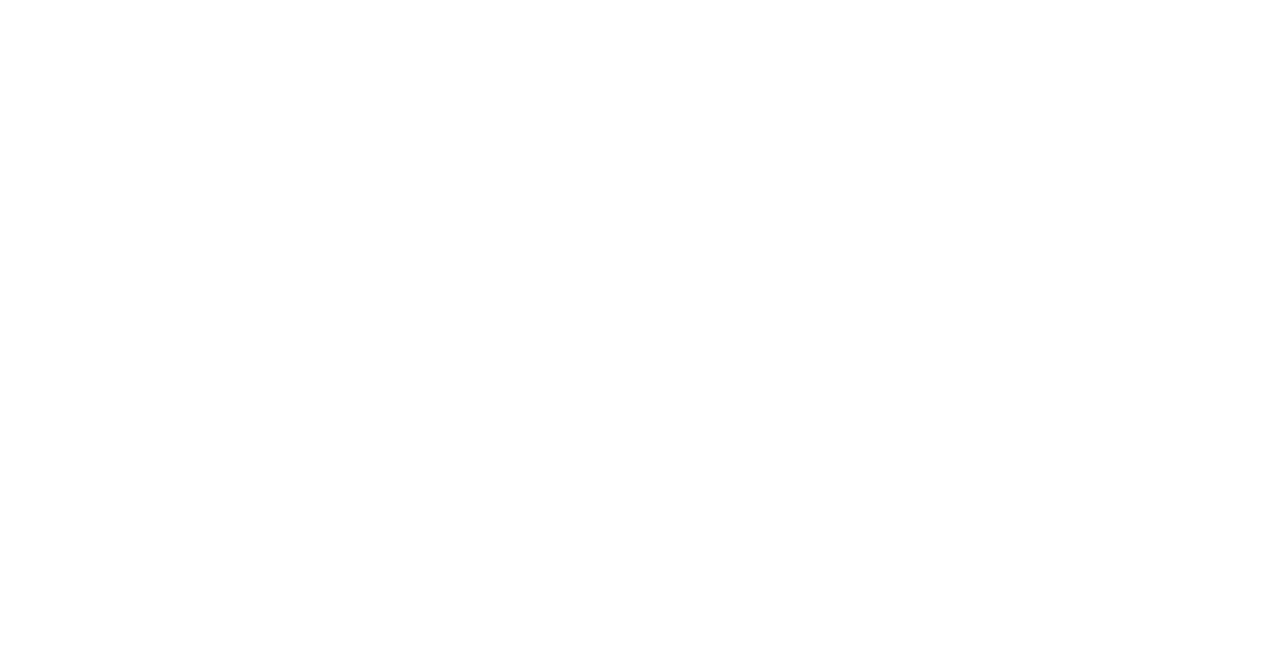
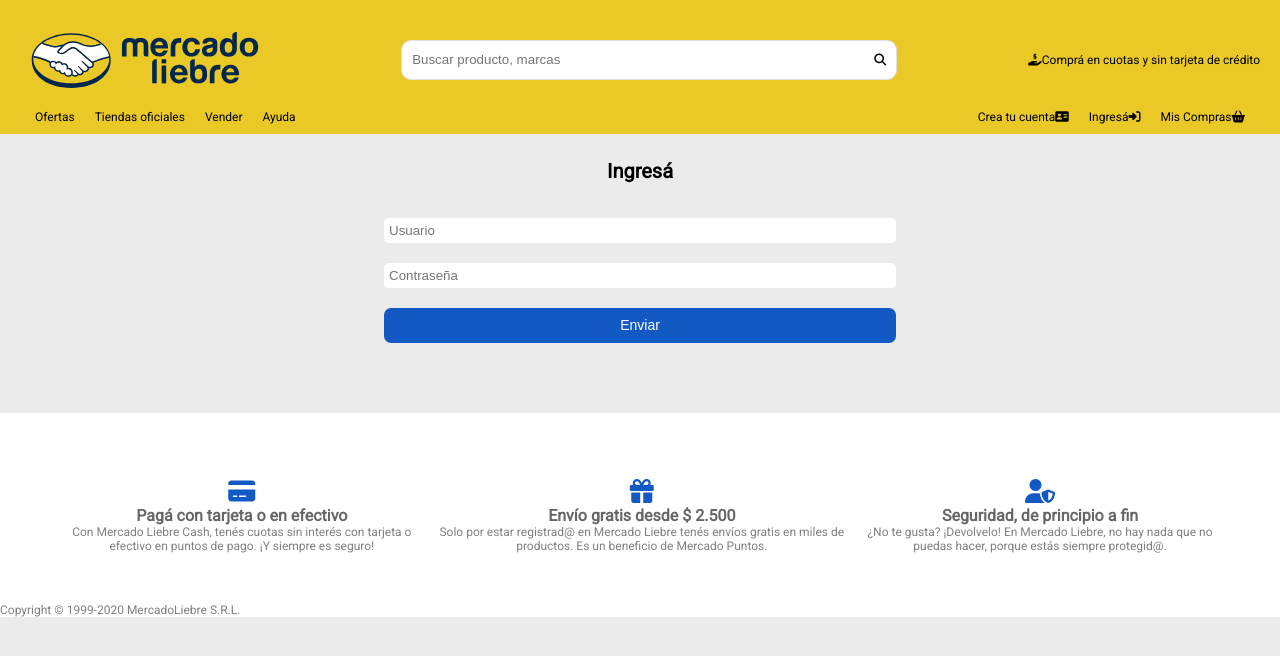
Before and after one commit to Marcosd923/mercadoliebre, a website: page views/login.html in a window 1280 px wide. Drawn offline with Linux system fonts and the light colour scheme.

Commit message:
agregando login

```diff
--- a/app.js
+++ b/app.js
@@ -16,3 +16,6 @@ app.get("/", (req, res) => {
 app.get("/registro", (req, res) => {
   res.sendFile(path.join(__dirname, "/views/register.html"));
 });
+app.get("/ingresa", (req, res) => {
+  res.sendFile(path.join(__dirname, "/views/login.html"));
+});
--- /dev/null
+++ b/public/css/login.css
@@ -0,0 +1,50 @@
+.titulares {
+  font-size: 24px;
+  margin: 25px;
+  color: var(--gray);
+  font-weight: bolder;
+  display: flex;
+  flex-direction: column;
+  justify-content: left;
+}
+form .titulares {
+  text-align: center;
+  font-size: 20px;
+}
+.form3 input {
+  width: 40%;
+}
+form input {
+  display: flex;
+  flex-direction: column;
+  border-radius: 5px;
+  border: white;
+  padding: 5px;
+  margin: 10px;
+  outline: none;
+}
+.form3 {
+  display: flex;
+  flex-direction: column;
+  justify-content: center;
+  align-items: center;
+}
+.botones {
+  display: flex;
+  justify-content: center;
+}
+.buttonClass {
+  font-size: 14px;
+  margin: 10px;
+  font-family: Arial;
+  width: 40%;
+  height: 35px;
+  border: transparent;
+  background-color: #1259c3;
+  color: #ffffff;
+  border-radius: 7px;
+  margin-bottom: 70px;
+}
+.buttonClass:hover {
+  background-color: #0022aa;
+}
--- a/public/css/style.css
+++ b/public/css/style.css
@@ -134,8 +134,9 @@ a {
 
 main section article {
   background-color: #fff;
-  margin-left: 5px;
-  margin-right: 15px;
+  margin-left: 10px;
+  margin-right: 35px;
+  margin-top: 10px;
   justify-content: space-between;
 }
 main section article img {
@@ -186,6 +187,21 @@ footer {
   color: gray;
   text-align: left;
 }
+@media (min-width: 425px) {
+  .products {
+    width: 40%;
+    /* display: flex;
+    justify-content: center;
+    align-items: center;
+    margin: 6%; */
+  }
+  main section article {
+    display: flex;
+    flex-direction: row;
+    margin: 10px;
+    flex-wrap: wrap;
+  }
+
   @media (min-width: 769px) {
     .nav-bar {
       display: flex;
@@ -200,11 +216,23 @@ footer {
       gap: 20px;
       list-style: none;
     }
+    article {
+      display: flex;
+      flex-direction: row;
+      margin: 10px;
+      flex-wrap: wrap;
+    }
     .top-header {
       justify-content: space-around;
     }
     header img {
       max-width: 250px;
+    }
+    article div.main-article {
+      display: flex;
+      flex-direction: row;
+      margin: 10px;
+      flex-wrap: wrap;
     }
     main section article .descripcion {
       display: block;
@@ -222,15 +250,15 @@ footer {
     }
     .products {
       display: flex;
-    justify-content: center;
-    align-items: center;
+      flex-direction: row;
+      margin: 0 auto;
+      justify-content: space-around;
+      width: 40%;
     }
-
     .footer-item {
       display: flex;
       justify-content: center;
       padding: 50px;
     }
   }
-@media (min-width: 769px) {
 }
--- a/views/home.html
+++ b/views/home.html
@@ -7,6 +7,7 @@
     <title>Document</title>
 
     <link rel="stylesheet" href="/css/style.css" />
+    <link rel="stylesheet" href="/css/login.css" />
 
     <!-- Roboto -->
     <link rel="preconnect" href="https://fonts.googleapis.com" />
@@ -55,7 +56,7 @@
             ></a>
           </li>
           <li>
-            <a href="/login"
+            <a href="/ingresa"
               >Ingresá<i class="fa-solid fa-right-to-bracket"></i
             ></a>
           </li>
--- a/views/login.html
+++ b/views/login.html
@@ -0,0 +1,135 @@
+<!DOCTYPE html>
+<html lang="en">
+  <head>
+    <meta charset="UTF-8" />
+    <meta http-equiv="X-UA-Compatible" content="IE=edge" />
+    <meta name="viewport" content="width=device-width, initial-scale=1.0" />
+    <title>Document</title>
+
+    <link rel="stylesheet" href="/css/style.css" />
+    <link rel="stylesheet" href="/css/login.css" />
+
+    <!-- Roboto -->
+    <link rel="preconnect" href="https://fonts.googleapis.com" />
+    <link rel="preconnect" href="https://fonts.gstatic.com" crossorigin />
+    <link
+      href="https://fonts.googleapis.com/css2?family=Comic+Neue:wght@700&family=Roboto&display=swap"
+      rel="stylesheet"
+    />
+    <!-- iconos -->
+    <link
+      href="https://cdnjs.cloudflare.com/ajax/libs/font-awesome/5.15.3/css/all.min.css"
+      rel="stylesheet"
+    />
+  </head>
+  <body>
+        <header>
+            <div class="top-header">
+            <img
+              src="/img/logo-mercado-liebre.svg"
+              alt="Logo de MercadoLiebre"
+            />
+          <!-- <div class="form" action="#" method="GET">
+            <div class="input">Buscar productos, marcas y más</div>
+            <div class="submit"><i class="fa fa-search"></i></div>
+          </div> -->
+          <div class="search-bar">
+            <input type="text" placeholder="Buscar producto, marcas"></input>
+            <a href="#"><i class="fa-solid fa-magnifying-glass"></i></a>
+        </div>
+        <p>
+          <i class="fas fa-hand-holding-usd"></i>Comprá en cuotas y sin tarjeta
+          de crédito
+        </p>
+      </div>
+      <nav class="nav-bar">
+        <ul>
+          <li><a href="#">Ofertas</a></li>
+          <li><a href="#">Tiendas oficiales</a></li>
+          <li><a href="#">Vender</a></li>
+          <li><a href="#">Ayuda</a></li>
+        </ul>
+        <ul>
+          <li>
+            <a href="/registro"
+              >Crea tu cuenta<i class="fa-solid fa-address-card"></i
+            ></a>
+          </li>
+          <li>
+            <a href="/login"
+              >Ingresá<i class="fa-solid fa-right-to-bracket"></i
+            ></a>
+          </li>
+          <li>
+            <a href="#"
+              >Mis Compras<i class="fa-solid fa-basket-shopping"></i
+            ></a>
+          </li>
+        </ul>
+      </nav>
+      <div class="burger-menu">
+        <i class="fas fa-bars"></i>
+      </div>
+     </header>
+
+        <form action="/login" method="POST">
+        <div class="titulares">
+        <h4>Ingresá</h4>
+         </div>
+        <div class="form3">
+        <input type="text" name="user" placeholder="Usuario" required />
+        <input
+            type="password"
+            name="contraseña"
+        placeholder="Contraseña"
+        required/>
+        </div>
+        <div class="botones">
+            <button class="buttonClass" type="submit">Enviar</button>
+        </div>
+        </form>
+        <footer>
+            <div class="footer-item">
+              <section>
+                <div class="icono-gif">
+                  <i class="fa-sharp fa-solid fa-credit-card"></i>
+                </div>
+                <h2 class="titular-footer">Pagá con tarjeta o en efectivo</h2>
+                <p class="descripcion-footer">
+                  Con Mercado Liebre Cash, tenés cuotas sin interés con tarjeta o
+                  efectivo en puntos de pago. ¡Y siempre es seguro!
+                </p>
+              </section>
+              <section>
+                <div class="icono-gif">
+                  <i class="fa-solid fa-gift"></i>
+                </div>
+                <h2 class="titular-footer">Envío gratis desde $ 2.500</h2>
+                <p class="descripcion-footer">
+                  Solo por estar registrad@ en Mercado Liebre tenés envíos gratis en
+                  miles de productos. Es un beneficio de Mercado Puntos.
+                </p>
+              </section>
+              <section>
+                <div class="icono-gif">
+                  <i class="fa-solid fa-user-shield"></i>
+                </div>
+                <h2 class="titular-footer">Seguridad, de principio a fin</h2>
+                <p class="descripcion-footer">
+                  ¿No te gusta? ¡Devolvelo! En Mercado Liebre, no hay nada que no puedas
+                  hacer, porque estás siempre protegid@.
+                </p>
+              </section>
+            </div>
+            <section>
+              <p class="descripcion-footer-copy">
+                Copyright © 1999-2020 MercadoLiebre S.R.L.
+              </p>
+            </section>
+          </footer>
+          <script
+            src="https://kit.fontawesome.com/6cd48854d2.js"
+            crossorigin="anonymous"
+          ></script>
+  </body>
+</html>
```
Lines whose indentation alone changed are shown as unchanged.
